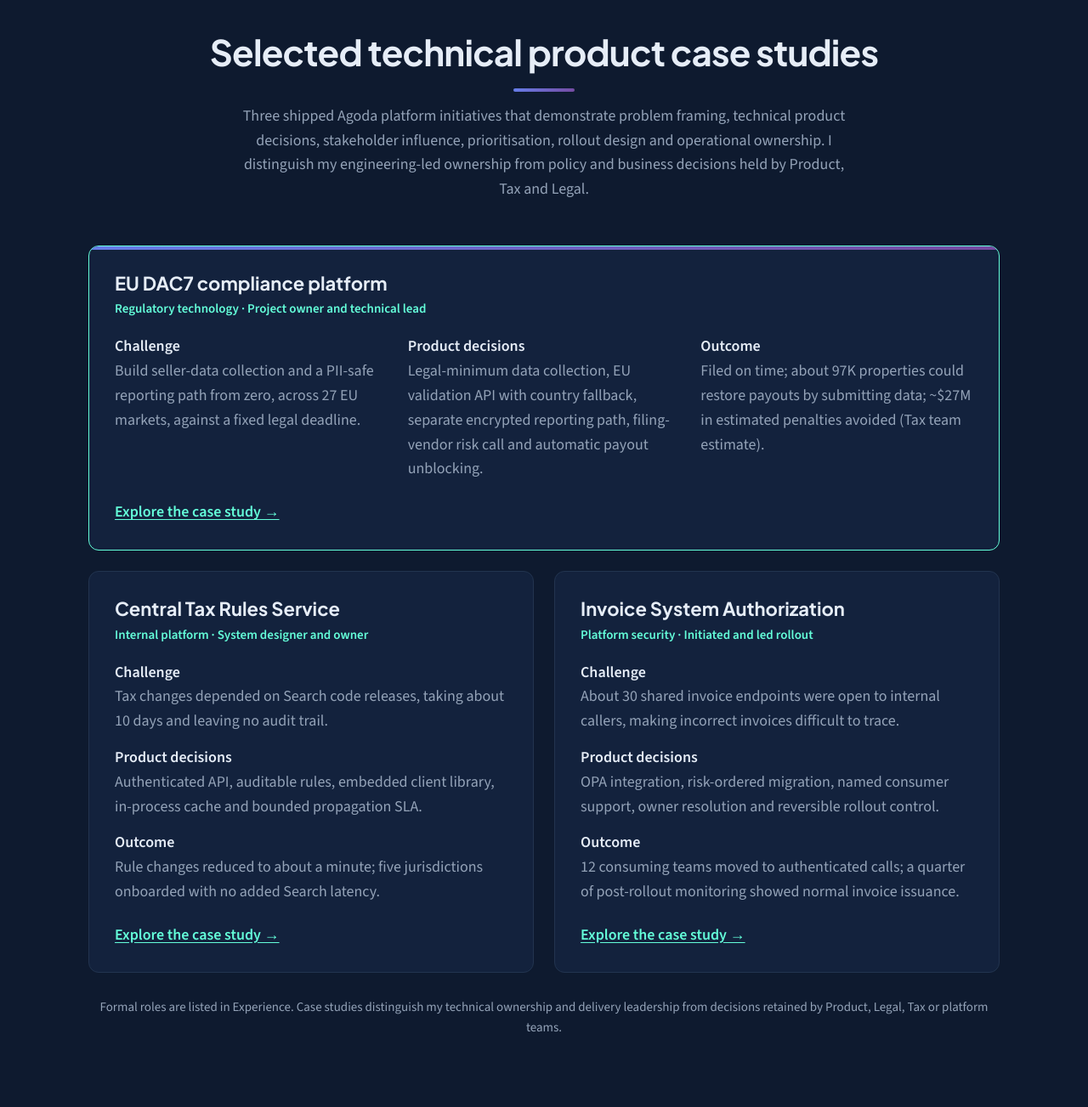
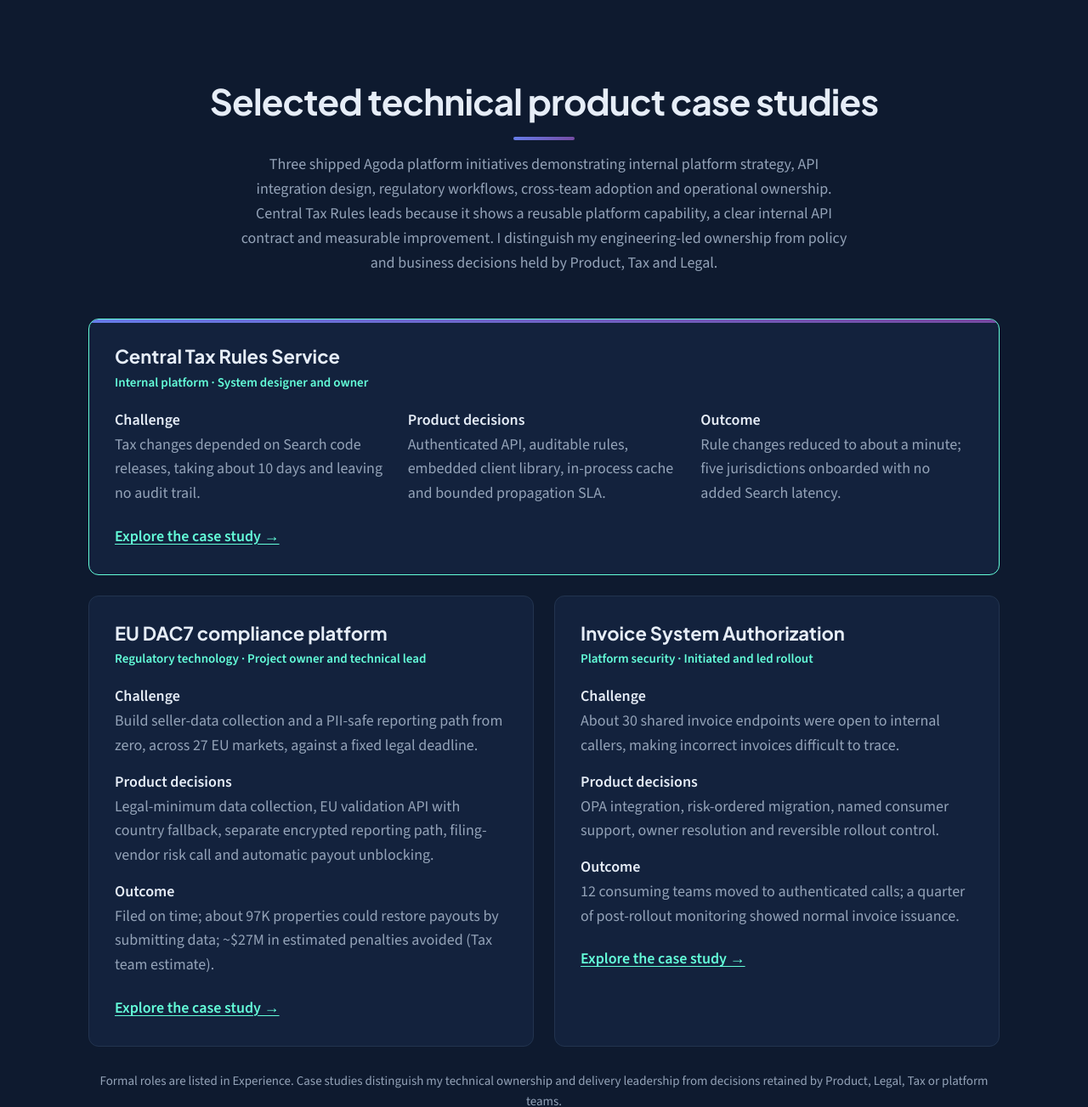
Before and after one commit to chainikatanwar/chainikatanwar.github.io, a plain HTML site: page index.html in a window 1280 px wide. Shown: the part 2440-3743 px from the top of the page at 85% size. Drawn offline with nearby package versions, Linux system fonts and the light colour scheme.

Commit message:
Strengthen platform TPM positioning and feature Tax Rules case

```diff
--- a/index.html
+++ b/index.html
@@ -199,7 +199,7 @@ footer { background: var(--bg-alt); border-top: 1px solid var(--line); padding:
   <section class="block alt" id="about"><div class="wrap about">
 <h2>Technical product leadership</h2>
 <p>I turn complex business and operational constraints into dependable platform capabilities. Over seven years in travel technology, fintech and enterprise systems, I have led engineering initiatives spanning regulatory compliance, tax decisioning and invoice security—working across Product, Tax, Legal, Data and engineering teams.</p>
-<p>My TPM strength is connecting the dots between the problem and the system: clarifying requirements, making architecture and integration trade-offs explicit, negotiating scope, sequencing delivery, and designing for adoption, reliability and operational feedback. I have owned technical direction and execution on major initiatives while partnering with Product, Tax and Legal on policy and business decisions.</p>
+<p>My TPM strength is connecting the dots between business needs and system design: clarifying requirements, evaluating platform and API integration trade-offs, negotiating scope, sequencing delivery, and designing for adoption, reliability and operational feedback. My strongest evidence is internal platform product work: an authenticated Tax Rules API and Search integration, a regulatory data platform across 27 EU markets, and invoice authorization adopted by 12 consuming teams. I owned technical direction and execution while partnering with Product, Tax and Legal on policy and business decisions.</p>
 <p>My product training complements this hands-on platform experience with structured discovery, prioritisation, PRDs and outcome metrics. The professional case studies show shipped platform work; the independent projects demonstrate how I apply product methods beyond my engineering role.</p>
 </div></section>
 
@@ -225,9 +225,19 @@ footer { background: var(--bg-alt); border-top: 1px solid var(--line); padding:
   <section class="block" id="professional-case-studies">
     <div class="wrap">
       <h2>Selected technical product case studies</h2>
-      <p class="lede">Three shipped Agoda platform initiatives that demonstrate problem framing, technical product decisions, stakeholder influence, prioritisation, rollout design and operational ownership. I distinguish my engineering-led ownership from policy and business decisions held by Product, Tax and Legal.</p>
+      <p class="lede">Three shipped Agoda platform initiatives demonstrating internal platform strategy, API integration design, regulatory workflows, cross-team adoption and operational ownership. Central Tax Rules leads because it shows a reusable platform capability, a clear internal API contract and measurable improvement. I distinguish my engineering-led ownership from policy and business decisions held by Product, Tax and Legal.</p>
       <div class="cases">
         <article class="case lead">
+          <h3>Central Tax Rules Service</h3>
+          <p class="type">Internal platform · System designer and owner</p>
+          <dl>
+            <div><dt>Challenge</dt><dd>Tax changes depended on Search code releases, taking about 10 days and leaving no audit trail.</dd></div>
+            <div><dt>Product decisions</dt><dd>Authenticated API, auditable rules, embedded client library, in-process cache and bounded propagation SLA.</dd></div>
+            <div><dt>Outcome</dt><dd>Rule changes reduced to about a minute; five jurisdictions onboarded with no added Search latency.</dd></div>
+          </dl>
+          <a class="link" href="case-studies/#tax">Explore the case study →</a>
+        </article>
+        <article class="case">
           <h3>EU DAC7 compliance platform</h3>
           <p class="type">Regulatory technology · Project owner and technical lead</p>
           <dl>
@@ -236,16 +246,6 @@ footer { background: var(--bg-alt); border-top: 1px solid var(--line); padding:
             <div><dt>Outcome</dt><dd>Filed on time; about 97K properties could restore payouts by submitting data; ~$27M in estimated penalties avoided (Tax team estimate).</dd></div>
           </dl>
           <a class="link" href="case-studies/#dac7">Explore the case study →</a>
-        </article>
-        <article class="case">
-          <h3>Central Tax Rules Service</h3>
-          <p class="type">Internal platform · System designer and owner</p>
-          <dl>
-            <div><dt>Challenge</dt><dd>Tax changes depended on Search code releases, taking about 10 days and leaving no audit trail.</dd></div>
-            <div><dt>Product decisions</dt><dd>Authenticated API, auditable rules, embedded client library, in-process cache and bounded propagation SLA.</dd></div>
-            <div><dt>Outcome</dt><dd>Rule changes reduced to about a minute; five jurisdictions onboarded with no added Search latency.</dd></div>
-          </dl>
-          <a class="link" href="case-studies/#tax">Explore the case study →</a>
         </article>
         <article class="case">
           <h3>Invoice System Authorization</h3>
```
